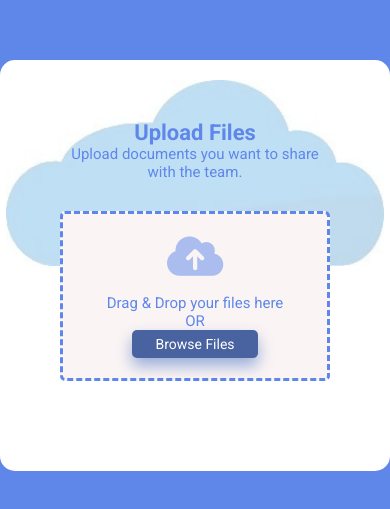
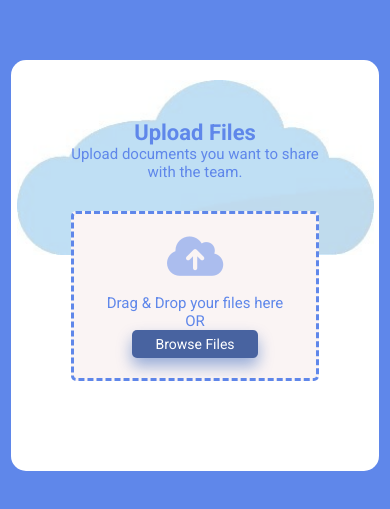
Before and after one commit to mherring11/simple-file-uploader, a plain HTML site: page index.html in a window 390 px wide. Shown: the part 157-666 px from the top of the page. Drawn offline with Linux system fonts and the light colour scheme.

Commit message:
fixed button

```diff
--- a/assets/css/style.css
+++ b/assets/css/style.css
@@ -63,6 +63,7 @@ body {
   box-shadow: 0px 8px 15px rgba(8, 67, 176, 0.4);
   border: none;
   font-size: 14px;
+  pointer-events: none;
 }
 
 form :where(i, p) {
@@ -157,3 +158,11 @@ section .details span {
   color: #5f87ea;
   font-size: 16px;
 }
+
+@media only screen and (min-width: 280px) and (max-width: 480px) {
+  .container {
+   align-items: center;
+   justify-content: center;
+   max-width: max-content;
+    }
+  }
```
